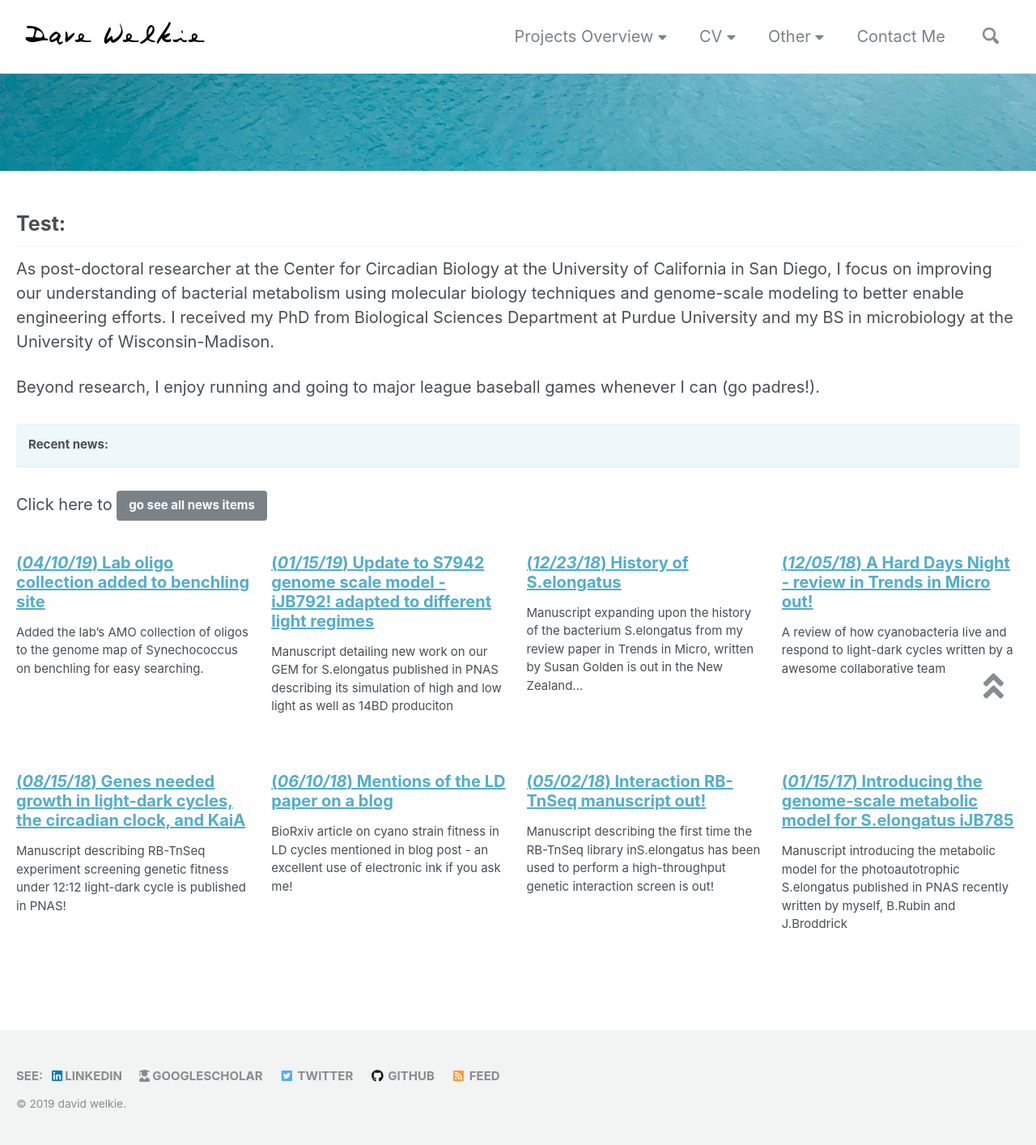
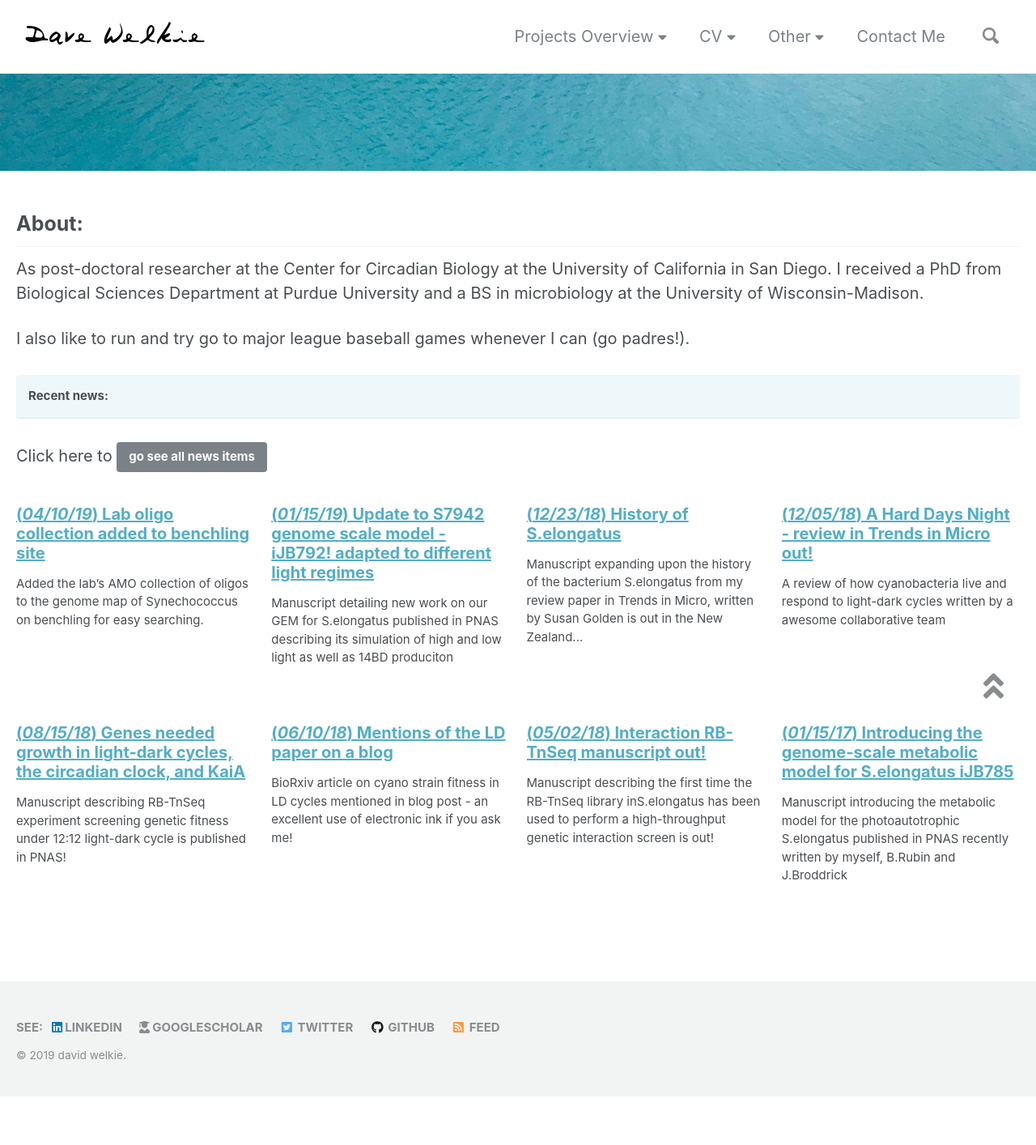
Before and after one commit to dwelkie/dwelkie.github.io, a Jekyll site: the page built from _pages/home.md, in a window 1280 px wide. Shown: the whole page at 81% size. Built offline with Jekyll 4.4.1, drawn with Linux system fonts in a browser that asks for light colours; nearby versions of some CDN libraries; after the commit the page ends 1354 px from its top, so only the background shows below that.

Commit message:
testing try 2

```diff
--- a/_pages/home.md
+++ b/_pages/home.md
@@ -11,10 +11,10 @@ header:
   image: /assets/images/ocean-header1.jpg
 
 ---
-## Test:
-As post-doctoral researcher at the Center for Circadian Biology at the University of California in San Diego, I focus on improving our understanding of bacterial metabolism using molecular biology techniques and genome-scale modeling to better enable engineering efforts. I received my PhD from Biological Sciences Department at Purdue University and my BS in microbiology at the University of Wisconsin-Madison.
+## About:
+As post-doctoral researcher at the Center for Circadian Biology at the University of California in San Diego. I received a PhD from Biological Sciences Department at Purdue University and a BS in microbiology at the University of Wisconsin-Madison.
 
-Beyond research, I enjoy running and going to major league baseball games whenever I can (go padres!).
+I also like to run and try go to major league baseball games whenever I can (go padres!).
 
 **Recent news:**
 {: .notice--info}
```
